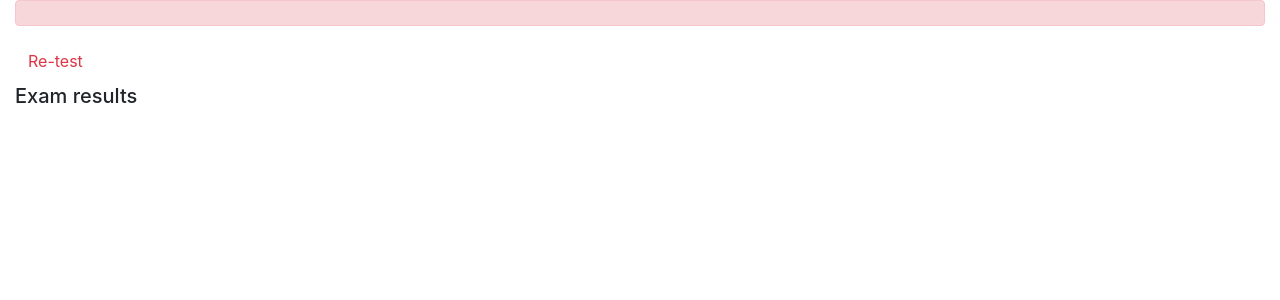
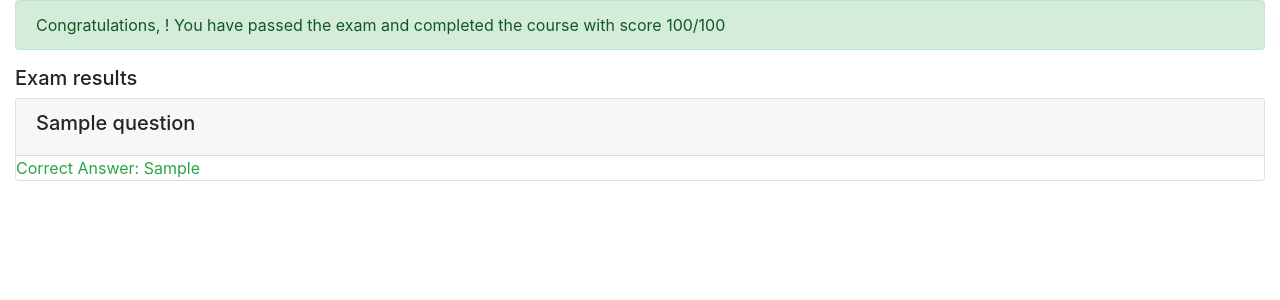
Before and after one commit to yxtao/django-course, a Django app: page /onlinecourse/1/submission/1/result/ in a window 1280 px wide. Shown: the part 56-356 px from the top of the page. Run offline with Django 3.2, Linux system fonts and the light colour scheme; tables that the repository leaves empty hold one stand-in row (values such as "Sample post"); some libraries are stand-ins or nearby versions.

Commit message:
Complete tasks

```diff
--- a/final_template/onlinecourse/models.py
+++ b/final_template/onlinecourse/models.py
@@ -115,7 +115,7 @@
     def is_get_score(self, selected_ids):
         all_answers = self.choice_set.filter(is_correct=True).count()
         selected_correct = self.choice_set.filter(is_correct=True, id__in=selected_ids).count()
-        if all_answers == selected_correct:
+        if all_answers == selected_correct and len(selected_ids)==all_answers:
             return True
         else:
             return False
--- a/final_template/onlinecourse/templates/onlinecourse/exam_result_bootstrap.html
+++ b/final_template/onlinecourse/templates/onlinecourse/exam_result_bootstrap.html
@@ -39,17 +39,38 @@
     {% if grade > 80 %}
     <div class="alert alert-success">
        <!--HINT Display passed info -->
+        Congratulations, {{ user.username }}! You have passed the exam and completed the course with score {{grade}}/100
     </div>
         {% else %}
         <div class="alert alert-danger">
             <!--HINT Display failed info -->
+            Failed Sorry, {{ user.name }}! You have failed exam with score {{ grade }}/100
         </div>
         <a class="btn btn-link text-danger" href="{% url 'onlinecourse:course_details' course.id  %}">Re-test</a>
         {% endif %}
         <div class="card-columns-vertical mt-1">
         <h5 class="">Exam results</h5>
             <!--HINT Display exam results-->
+            {% for question in course.question_set.all %}
+                 <div class="card mt-1">
+                     <div class="card-header">
+                         <h5>{{ question.question}}</h5>
+                     </div>
+                        {% csrf_token %}
+                             {% for choice in question.choice_set.all %}
+                                    {% if choice.is_correct and choice.id in selected_ids  %}
+                                        <div  class="text-success"> Correct Answer: {{ choice.choice }}</div>
+                                    {% elif choice.is_correct %}
+                                        <div  class="text-warning"> Not selected: {{ choice.choice }}</div>
+                                    {% elif choice.id in selected_ids %}
+                                        <div  class="text-warning">you should not select: {{ choice.choice }}</div>
+                                    {% else %}
+                                        <div> {{ choice.choice }}</div>
+                                    {% endif %}
+                             {% endfor %}
+                 </div>
+            {% endfor %}
         </div>
-    </div>
+</div>
 </body>
 </html>
--- a/final_template/onlinecourse/views.py
+++ b/final_template/onlinecourse/views.py
@@ -1,7 +1,7 @@
 from django.shortcuts import render
 from django.http import HttpResponseRedirect
 # <HINT> Import any new Models here
-from .models import Course, Enrollment, Submission, Choice
+from .models import Course, Enrollment, Submission, Choice, Question
 from django.contrib.auth.models import User
 from django.shortcuts import get_object_or_404, render, redirect
 from django.urls import reverse
@@ -140,7 +140,6 @@
     for checker in checkers:
        choice = Choice.objects.get(id= int(checker))
        submission.choices.add(choice)
-    answers = extract_answers(request)
     return HttpResponseRedirect(reverse(viewname='onlinecourse:show_exam_result', kwargs={"course_id":course_id, "submission_id":submission.id}))
 
 # <HINT> Create an exam result view to check if learner passed exam and show their question results and result for each question,
@@ -151,16 +150,18 @@
         # Calculate the total score
 def show_exam_result(request, course_id, submission_id):
     context ={}
-    total = 10
-    choice_ids =[1,2,3]
-    # submission = Submission.objects.get(id=submission_id)
-    # submission = Submission.objects.get(id=28)
-    # print(submission.choice_set.all())
-    # choice_ids = submission.objects.filter()
-    # for choice in choice_ids:
-    #     if choice.is_correct == True:
-    #         total = total + choice.question.grade
+    total = 0
+    full_score = 0
+    submission = Submission.objects.get(id=submission_id)
+    choices = submission.choices.all()
+    course_questions = Course.objects.get(id=course_id).question_set.all()
+    for question in course_questions:
+         if question.is_get_score(choices.filter(question=question.id).values_list('pk')):
+            total = total+ question.grade
+         full_score = full_score+ question.grade
+
     context['course'] = Course.objects.get(id=course_id)
-    context['selected_ids'] = choice_ids
-    context['grade'] = total
+    context['selected_ids'] = choices.values_list('pk',flat=True)
+    context['grade'] = int((total/full_score)*100)
+
     return render(request, 'onlinecourse/exam_result_bootstrap.html', context)
```
